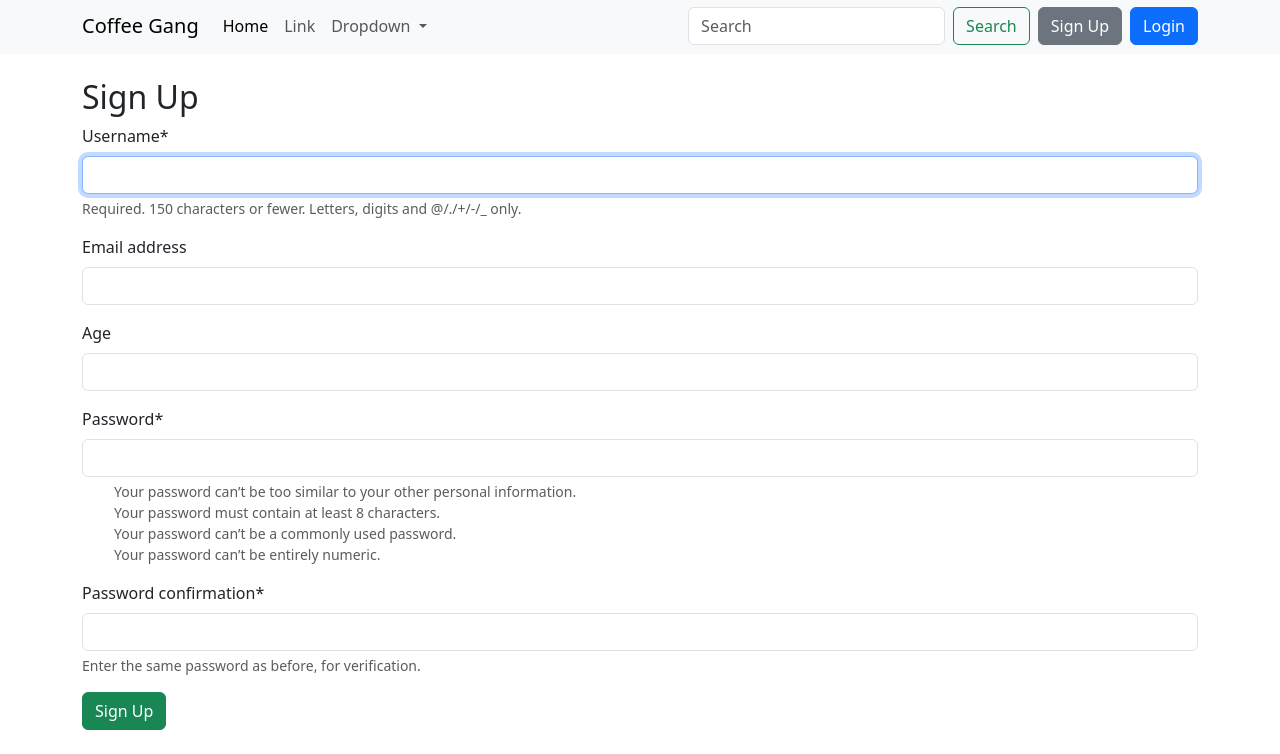
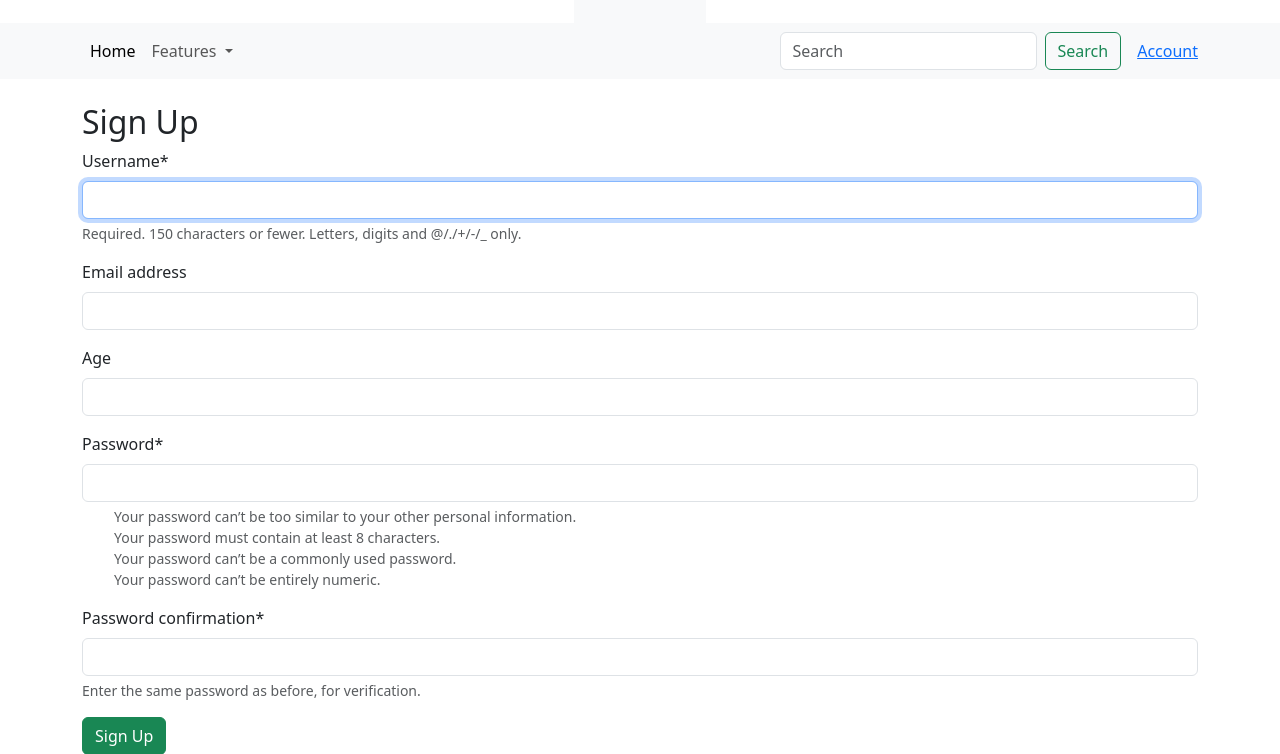
Before and after one commit to IzzeddinHammad/CA2, a Django app: page /accounts/create/ in a window 1280 px wide. Shown: the part 115-869 px from the top of the page. Before the commit the page ends 845 px from the top, so only its background shows below. Run offline with Django 5.2, Linux system fonts and the light colour scheme; some libraries are stand-ins or nearby versions.

Commit message:
changing the logo and working on the account layout

```diff
--- a/static/css/base.css
+++ b/static/css/base.css
@@ -4,6 +4,7 @@
     align-items: center; /* Center content horizontally */
     justify-content: flex-start; /* Push items to the top */
     background-color: #6f4f28;
+
 
 }
 
--- a/templates/base.html
+++ b/templates/base.html
@@ -14,7 +14,7 @@
     <header class="bg-light py-3">
         <div class="container text-center">
             <a href="/" class="d-inline-flex align-items-center">
-                <img src="{% static 'images/coffee-shop-logo.png' %}" alt="Coffee Shop Logo" class="header-logo me-2">
+                <img src="{% static 'images/coffee_cup.png' %}" alt="Coffee Shop Logo" class="header-logo me-2">
 
             </a>
         </div>
@@ -23,7 +23,6 @@
     <!-- Navigation Bar -->
     <nav class="navbar navbar-expand-lg navbar-light bg-light">
         <div class="container">
-            <a class="navbar-brand" href="#">Coffee Gang</a>
             <button class="navbar-toggler" type="button" data-bs-toggle="collapse" data-bs-target="#navbarContent" aria-controls="navbarContent" aria-expanded="false" aria-label="Toggle navigation">
                 <span class="navbar-toggler-icon"></span>
             </button>
@@ -31,22 +30,22 @@
             <div class="collapse navbar-collapse" id="navbarContent">
                 <ul class="navbar-nav me-auto mb-2 mb-lg-0">
                     <li class="nav-item">
-                        <a class="nav-link active" href="#">Home</a>
+                        <a class="nav-link active" href="{% url 'home' %}">Home</a>
                     </li>
-                    <li class="nav-item">
-                        <a class="nav-link" href="#">Link</a>
-                    </li>
+
                     <li class="nav-item dropdown">
                         <a class="nav-link dropdown-toggle" href="#" id="navbarDropdown" role="button" data-bs-toggle="dropdown" aria-expanded="false">
-                            Dropdown
+                            Features
                         </a>
                         <ul class="dropdown-menu" aria-labelledby="navbarDropdown">
-                            <li><a class="dropdown-item" href="#">Action</a></li>
+                            <li><a class="dropdown-item" href="{% url 'new_coffee' %}">Add New Coffee Type</a></li>
                             <li><a class="dropdown-item" href="#">Another Action</a></li>
                             <li><a class="dropdown-item" href="#">Something Else</a></li>
                         </ul>
                     </li>
                 </ul>
+
+
 
                 <!-- Search Form -->
                 <form class="d-flex" action="{% url 'search_results' %}" method="get">
@@ -55,7 +54,7 @@
                 </form>
 
                 <!-- Authentication Links -->
-                {% if user.is_authenticated %}
+                <!-- {% if user.is_authenticated %}
                 <form method="post" action="{% url 'logout' %}" class="ms-2">
                     {% csrf_token %}
                     <button class="btn btn-danger" type="submit">Logout</button>
@@ -63,7 +62,13 @@
                 {% else %}
                 <a href="{% url 'accounts:signup' %}" class="btn btn-secondary ms-2">Sign Up</a>
                 <a href="{% url 'login' %}" class="btn btn-primary ms-2">Login</a>
+                {% endif %} -->
+                {% if user.is_authenticated %}
+                <a href="{% url 'logout' %}" style="margin-left: 1rem;">Logout</a>
+                {% else %}
+                <a href="{% url 'login' %}" style="margin-left: 1rem;">Account</a>
                 {% endif %}
+
             </div>
         </div>
     </nav>
--- a/templates/new_coffee.html
+++ b/templates/new_coffee.html
@@ -1,5 +1,5 @@
 {% extends 'base.html' %}
-
+{% load crispy_forms_tags %}
 {% block title %} {% endblock title %}
 
 
@@ -8,8 +8,8 @@
 <h1>New Coffee Type</h1>
     <form action="" method="POST">
         {%  csrf_token %}
-        {{form.as_p}}
-        <input type="submit" value="save">
+        {{form|crispy}}
+        <input class="btn btn-success" type="submit" value="save">
 
     </form>
 
```
Also changed, not shown: templates/home.html (+5 -2 lines), static/images/coffee_cup.png (added).
